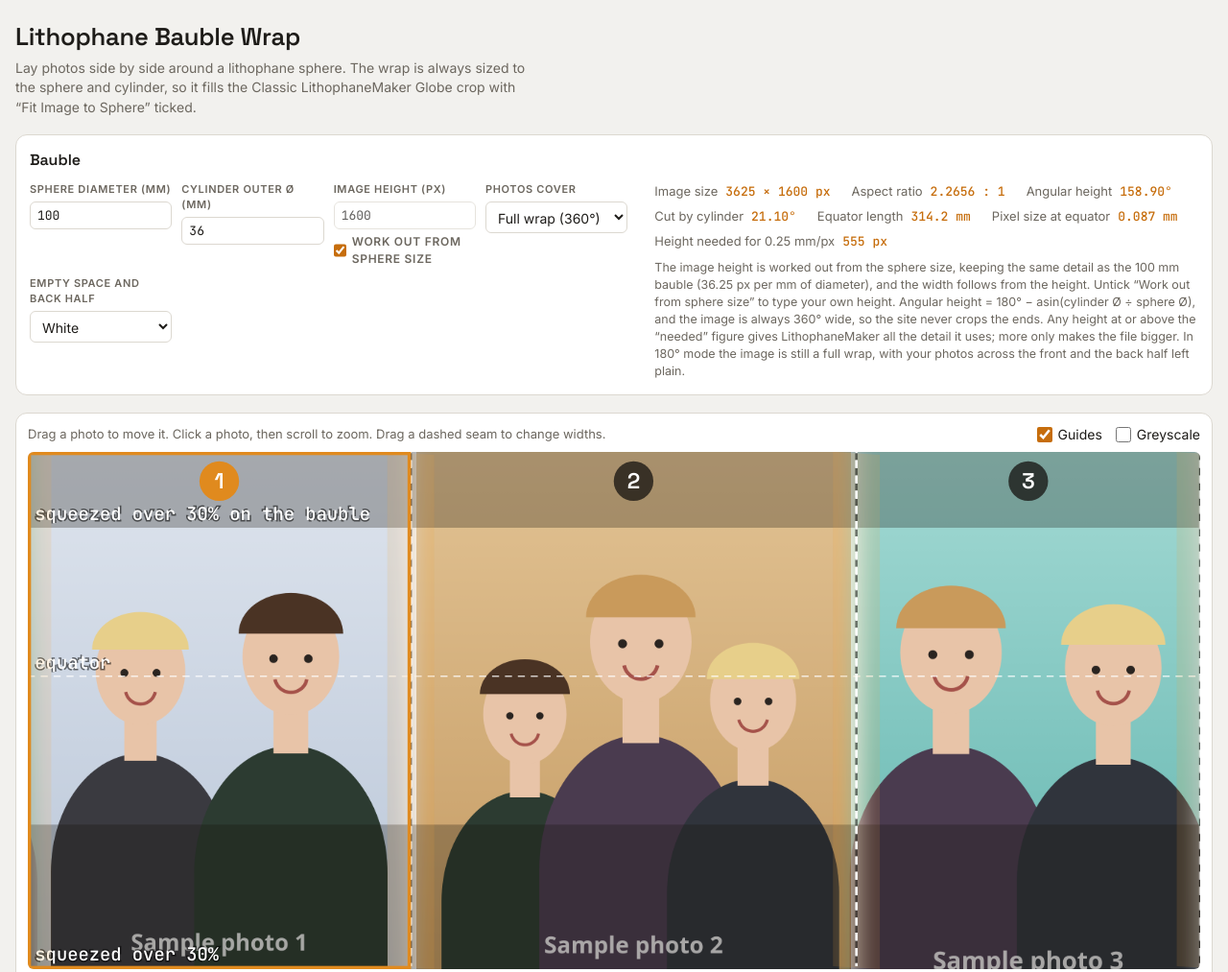
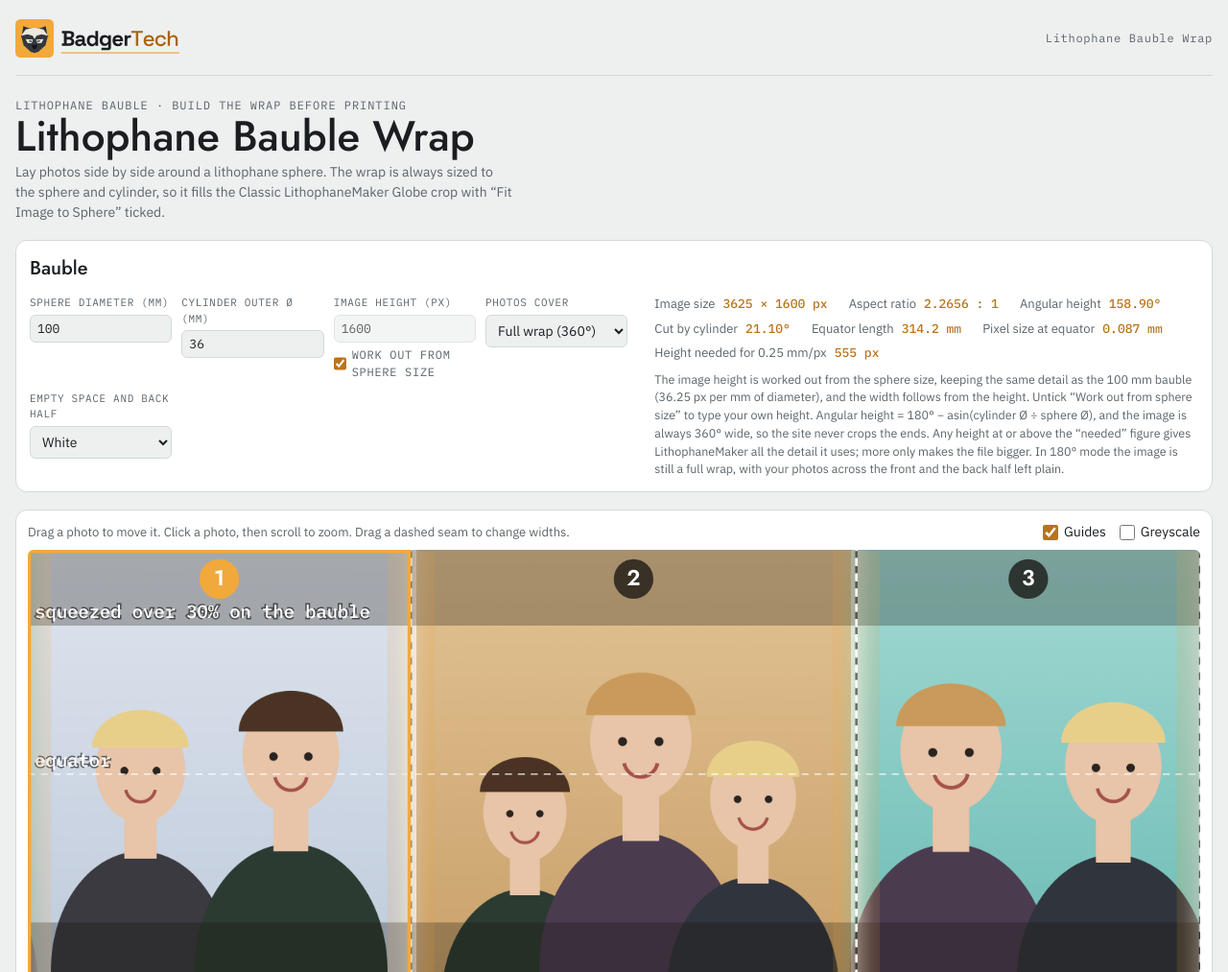
Before and after one commit to daveo2k/bauble-image-tool, a plain HTML site: page index.html in a window 1280 px wide. Shown: the top 1013 px of the page at 96% size. Drawn offline with Linux system fonts and the light colour scheme.

Commit message:
Apply the BadgerTech theme, logo and icons
Uses the House Number Generator's palette (cool greys, LED amber accent),
Jost / IBM Plex Sans / IBM Plex Mono, the BadgerTech lockup in a brand bar
with light and dark versions, and the BadgerTech favicon, touch icon and
web manifest.

Co-Authored-By: Claude Opus 5.5 <noreply@anthropic.com>

```diff
--- a/index.html
+++ b/index.html
@@ -4,49 +4,68 @@
 <meta charset="utf-8">
 <meta name="viewport" content="width=device-width, initial-scale=1, viewport-fit=cover">
 <style>:root{color-scheme:light;padding-top:env(safe-area-inset-top,0px);padding-bottom:env(safe-area-inset-bottom,0px)}body{margin:0;font:14px/1.45 system-ui,-apple-system,sans-serif}img{max-width:100%}[hidden]{display:none!important}</style>
-<title>Lithophane Bauble Wrap</title>
+<title>Lithophane Bauble Wrap · BadgerTech</title>
+<link rel="manifest" href="site.webmanifest">
 <link rel="preconnect" href="https://fonts.googleapis.com">
 <link rel="preconnect" href="https://fonts.gstatic.com" crossorigin>
-<link rel="stylesheet" href="https://fonts.googleapis.com/css2?family=Space+Grotesk:wght@500;600&family=Inter:wght@400;500;600&family=JetBrains+Mono:wght@400;500&display=swap">
+<link rel="stylesheet" href="https://fonts.googleapis.com/css2?family=IBM+Plex+Mono:wght@400;500&family=IBM+Plex+Sans:wght@400;500;600&family=Jost:wght@400;500;600&display=swap">
+<link rel="icon" type="image/svg+xml" href="brand/badgertech-mark-small.svg">
+<link rel="icon" type="image/png" sizes="32x32" href="brand/badgertech-mark-32.png">
+<link rel="apple-touch-icon" href="brand/badgertech-mark-192.png">
 <style>
 /* Layout: one wide "stage" showing the full 360° wrap, then photo cards beside a settings column. */
+/* BadgerTech theme, shared with the House Number Generator: cool workshop greys, 3000K LED amber. */
 :root {
-  --bg: #f2f1ee;
+  --bg: #eef0f0;
   --surface: #ffffff;
-  --sunk: #e9e7e2;
-  --ink: #1e1c19;
-  --muted: #6c675f;
-  --line: #dcd8d0;
-  --accent: #c66d0c;
-  --accent-soft: #f7e3c8;
+  --sunk: #e2e6e7;
+  --ink: #1b1e21;
+  --muted: #5b646b;
+  --line: #d3d8db;
+  --accent: #b9741a;
+  --accent-soft: #fff4e0;
   --accent-ink: #ffffff;
-  --warn: #a3410f;
-  --font-display: "Space Grotesk", ui-sans-serif, system-ui, sans-serif;
-  --font-body: "Inter", ui-sans-serif, system-ui, -apple-system, sans-serif;
-  --font-mono: "JetBrains Mono", ui-monospace, SFMono-Regular, Menlo, monospace;
+  --warn: #7a4a07;
+  --font-display: "Jost", "Futura", "Avenir Next", system-ui, sans-serif;
+  --font-body: "IBM Plex Sans", system-ui, -apple-system, "Segoe UI", sans-serif;
+  --font-mono: "IBM Plex Mono", ui-monospace, "SF Mono", Menlo, monospace;
 }
 @media (prefers-color-scheme: dark) {
   :root:not([data-theme="light"]) {
-    --bg: #161513; --surface: #201e1b; --sunk: #2a2824; --ink: #efebe4; --muted: #a29b90;
-    --line: #36322c; --accent: #f0a23e; --accent-soft: #3d2c16; --accent-ink: #1c1306; --warn: #f08a55;
+    --bg: #121416; --surface: #1a1d20; --sunk: #24282c; --ink: #e8eaeb; --muted: #9aa3a9;
+    --line: #2d3236; --accent: #f0b45a; --accent-soft: #3a2a12; --accent-ink: #1a1d20; --warn: #f6d39a;
     color-scheme: dark;
   }
 }
 :root[data-theme="dark"] {
-  --bg: #161513; --surface: #201e1b; --sunk: #2a2824; --ink: #efebe4; --muted: #a29b90;
-  --line: #36322c; --accent: #f0a23e; --accent-soft: #3d2c16; --accent-ink: #1c1306; --warn: #f08a55;
+  --bg: #121416; --surface: #1a1d20; --sunk: #24282c; --ink: #e8eaeb; --muted: #9aa3a9;
+  --line: #2d3236; --accent: #f0b45a; --accent-soft: #3a2a12; --accent-ink: #1a1d20; --warn: #f6d39a;
   color-scheme: dark;
 }
+.brandbar { display: flex; align-items: center; justify-content: space-between; gap: 12px; padding-bottom: 18px; border-bottom: 1px solid var(--line); }
+.brandbar a { display: inline-flex; border-radius: 6px; }
+.brandbar a:focus-visible { outline: 2px solid var(--accent); outline-offset: 4px; }
+.brandbar img { display: block; height: 40px; width: auto; }
+.brandbar .lockup-dark { display: none; }
+.brandbar span { font-family: var(--font-mono); font-size: 12px; letter-spacing: .06em; color: var(--muted); }
+@media (prefers-color-scheme: dark) {
+  :root:not([data-theme="light"]) .brandbar .lockup-light { display: none; }
+  :root:not([data-theme="light"]) .brandbar .lockup-dark { display: block; }
+}
+:root[data-theme="dark"] .brandbar .lockup-light { display: none; }
+:root[data-theme="dark"] .brandbar .lockup-dark { display: block; }
+@media (max-width: 520px) { .brandbar img { height: 32px; } .brandbar span { display: none; } }
+.eyebrow { font-family: var(--font-mono); font-size: 12px; letter-spacing: .08em; text-transform: uppercase; color: var(--accent); margin: 0 0 6px; }
 * { box-sizing: border-box; }
 body {
-  background: var(--bg); color: var(--ink); font-family: var(--font-body); font-size: 14px; line-height: 1.45;
+  background: var(--bg); color: var(--ink); font-family: var(--font-body); font-size: 14px; line-height: 1.5;
   padding-left: max(16px, env(safe-area-inset-left, 0px)); padding-right: max(16px, env(safe-area-inset-right, 0px));
   padding-block: 20px 40px;
 }
 .wrap { max-width: 1480px; margin: 0 auto; display: flex; flex-direction: column; gap: 18px; }
-h1, h2 { font-family: var(--font-display); font-weight: 600; margin: 0; text-wrap: balance; }
-h1 { font-size: 1.6rem; letter-spacing: -0.01em; }
-h2 { font-size: 1rem; }
+h1, h2 { font-family: var(--font-display); font-weight: 500; margin: 0; text-wrap: balance; }
+h1 { font-size: clamp(28px, 4.4vw, 44px); line-height: 1.05; }
+h2 { font-size: 20px; }
 .mono, .num, input[type="number"] { font-family: var(--font-mono); font-variant-numeric: tabular-nums; }
 .top { display: flex; flex-wrap: wrap; align-items: flex-end; justify-content: space-between; gap: 12px 24px; }
 .top p { margin: 4px 0 0; color: var(--muted); max-width: 62ch; }
@@ -74,7 +93,7 @@ h2 { font-size: 1rem; }
 .side { display: flex; flex-direction: column; gap: 18px; min-width: 0; }
 
 #cards { display: grid; grid-template-columns: repeat(auto-fill, minmax(270px, 1fr)); gap: 12px; }
-.card { border: 1px solid var(--line); border-radius: 10px; padding: 12px; display: flex; flex-direction: column; gap: 10px; background: var(--bg); min-width: 0; }
+.card { border: 1px solid var(--line); border-radius: 10px; padding: 12px; display: flex; flex-direction: column; gap: 10px; background: var(--surface); min-width: 0; }
 .card.sel { border-color: var(--accent); box-shadow: 0 0 0 1px var(--accent); }
 .card-h { display: flex; gap: 10px; align-items: center; min-width: 0; }
 .card-h .num { flex: none; width: 24px; height: 24px; border-radius: 50%; display: grid; place-items: center; background: var(--ink); color: var(--bg); font-size: 12px; }
@@ -84,15 +103,15 @@ h2 { font-size: 1rem; }
 .nm strong { font-weight: 600; overflow: hidden; text-overflow: ellipsis; white-space: nowrap; }
 .nm span { color: var(--muted); font-size: 12px; }
 .ctl { display: flex; flex-direction: column; gap: 4px; }
-.ctl > label, .lbl { font-size: 11px; text-transform: uppercase; letter-spacing: 0.06em; color: var(--muted); font-weight: 600; }
+.ctl > label, .lbl { font-family: var(--font-mono); font-size: 11px; text-transform: uppercase; letter-spacing: 0.06em; color: var(--muted); font-weight: 400; }
 .row { display: flex; align-items: center; gap: 8px; flex-wrap: wrap; }
 .row input[type="range"] { flex: 1 1 120px; min-width: 0; }
 .info { color: var(--muted); font-size: 12px; font-family: var(--font-mono); }
 .unit { color: var(--muted); font-size: 12px; }
-input[type="number"] { width: 82px; padding: 5px 7px; border: 1px solid var(--line); border-radius: 6px; background: var(--surface); color: var(--ink); font-size: 13px; }
+input[type="number"] { width: 82px; padding: 5px 7px; border: 1px solid var(--line); border-radius: 6px; background: var(--bg); color: var(--ink); font-size: 13px; }
 input[type="number"].sm { width: 66px; }
 input[type="range"] { accent-color: var(--accent); width: 100%; }
-select { padding: 6px 8px; border: 1px solid var(--line); border-radius: 6px; background: var(--surface); color: var(--ink); font: inherit; max-width: 100%; }
+select { padding: 6px 8px; border: 1px solid var(--line); border-radius: 6px; background: var(--bg); color: var(--ink); font: inherit; max-width: 100%; }
 .chk { display: inline-flex; align-items: center; gap: 6px; cursor: pointer; user-select: none; }
 .chk input { accent-color: var(--accent); width: 16px; height: 16px; margin: 0; }
 .chk.small { font-size: 12px; color: var(--muted); }
@@ -103,7 +122,7 @@ input[type="number"]:disabled { opacity: 0.7; }
 
 button { font: inherit; font-weight: 500; border-radius: 7px; border: 1px solid var(--line); background: var(--surface); color: var(--ink); padding: 6px 11px; cursor: pointer; }
 button:hover { border-color: var(--muted); }
-button.primary { background: var(--accent); border-color: var(--accent); color: var(--accent-ink); }
+button.primary { background: var(--accent); border-color: var(--accent); color: var(--accent-ink); font-weight: 600; }
 button.primary:hover { filter: brightness(1.06); }
 button.icon { padding: 5px 8px; line-height: 0; }
 button:disabled { opacity: 0.45; cursor: default; }
@@ -120,8 +139,7 @@ button:disabled { opacity: 0.45; cursor: default; }
 p.warn { margin: 0; }
 .seg label { border: 1px solid var(--line); border-radius: 7px; padding: 7px 8px; text-align: center; cursor: pointer; font-weight: 500; font-size: 13px; }
 .seg input { position: absolute; opacity: 0; pointer-events: none; }
-.seg input:checked + span { color: var(--accent); }
-.seg label:has(input:checked) { border-color: var(--accent); background: var(--accent-soft); }
+.seg label:has(input:checked) { border-color: var(--ink); background: var(--ink); color: var(--bg); }
 .seg label:has(input:focus-visible) { outline: 2px solid var(--accent); outline-offset: 2px; }
 dl.stats { margin: 0; display: grid; grid-template-columns: auto 1fr; gap: 4px 12px; font-size: 13px; }
 dl.stats dt { color: var(--muted); }
@@ -150,8 +168,16 @@ dl.stats dd { margin: 0; text-align: right; font-family: var(--font-mono); font-
 <body>
 
 <div class="wrap">
+  <div class="brandbar">
+    <a href="./" aria-label="BadgerTech, Lithophane Bauble Wrap home">
+      <img class="lockup-light" src="brand/badgertech-lockup.svg" alt="BadgerTech" width="171" height="40">
+      <img class="lockup-dark" src="brand/badgertech-lockup-on-dark.svg" alt="BadgerTech" width="171" height="40">
+    </a>
+    <span>Lithophane Bauble Wrap</span>
+  </div>
   <header class="top">
     <div>
+      <p class="eyebrow">Lithophane bauble · build the wrap before printing</p>
       <h1>Lithophane Bauble Wrap</h1>
       <p>Lay photos side by side around a lithophane sphere. The wrap is always sized to the sphere and cylinder, so it fills the Classic LithophaneMaker Globe crop with “Fit Image to Sphere” ticked.</p>
     </div>
@@ -445,7 +471,7 @@ function drawGuides(ctx, r) {
   if (yTop > 0) ctx.fillRect(0, 0, W, yTop);
   if (yBot < H) ctx.fillRect(0, yBot, W, H - yBot);
   const fs = Math.max(10, 11 * u * 1.4);
-  ctx.font = `500 ${fs}px "JetBrains Mono", ui-monospace, monospace`;
+  ctx.font = `500 ${fs}px "IBM Plex Mono", ui-monospace, monospace`;
   ctx.textBaseline = 'bottom';
   const label = (txt, x, y) => { ctx.lineWidth = 3; ctx.strokeStyle = 'rgba(0,0,0,0.55)'; ctx.strokeText(txt, x, y); ctx.fillStyle = '#fff'; ctx.fillText(txt, x, y); };
   const eq = yAt(90);
@@ -487,12 +513,12 @@ function drawGuides(ctx, r) {
   for (let p = 0; p < N; p++) {
     const cx = mod((S[p] + S[p + 1]) / 2 + sh, W), rr = 13 * u * 1.3;
     const sel = p === state.sel;
-    ctx.fillStyle = sel ? '#e08a1e' : 'rgba(20,18,15,0.75)';
+    ctx.fillStyle = sel ? '#f2a93b' : 'rgba(20,18,15,0.75)';
     ctx.beginPath(); ctx.arc(cx, rr + 8 * u, rr, 0, Math.PI * 2); ctx.fill();
-    ctx.fillStyle = '#fff'; ctx.font = `600 ${rr * 1.1}px "Space Grotesk", system-ui, sans-serif`;
+    ctx.fillStyle = '#fff'; ctx.font = `600 ${rr * 1.1}px "Jost", system-ui, sans-serif`;
     ctx.fillText(String(p + 1), cx, rr + 8 * u + 1);
     if (sel) {
-      ctx.strokeStyle = '#e08a1e'; ctx.lineWidth = Math.max(2, 3 * u);
+      ctx.strokeStyle = '#f2a93b'; ctx.lineWidth = Math.max(2, 3 * u);
       ctx.strokeRect(S[p] + sh + 1.5, 1.5, S[p + 1] - S[p] - 3, H - 3);
     }
   }
```
Also changed, not shown: brand/badgertech-lockup-on-dark.svg (added), brand/badgertech-lockup.svg (added), brand/badgertech-mark-192.png (added), brand/badgertech-mark-32.png (added), brand/badgertech-mark-512.png (added), brand/badgertech-mark-small.svg (added), brand/badgertech-mark.svg (added), site.webmanifest (added), 2 other files.
